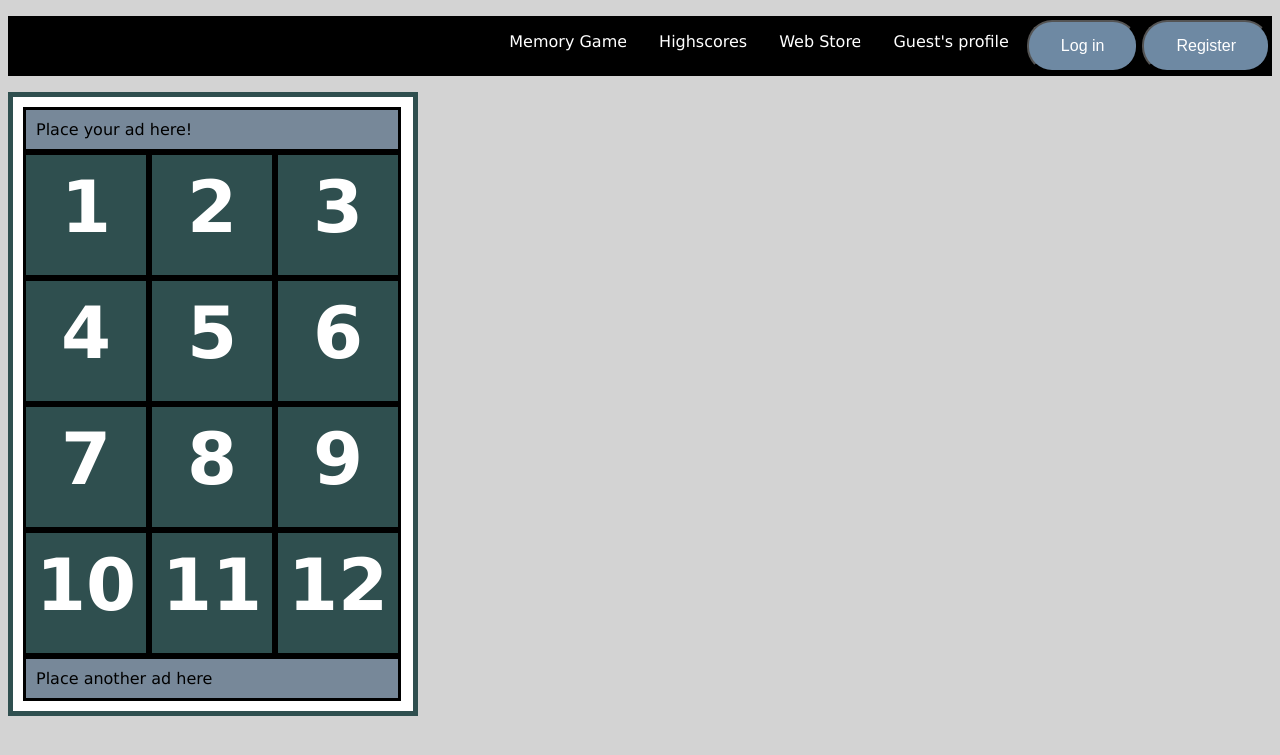
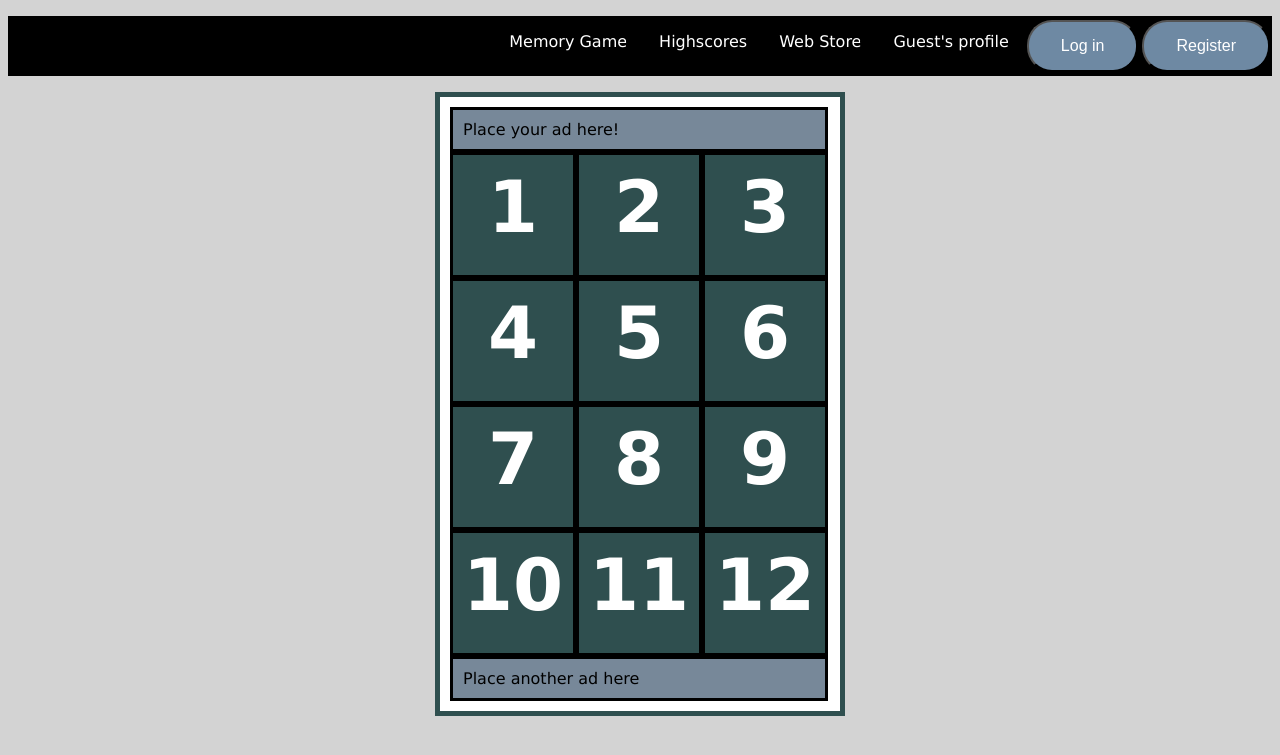
Before and after one commit to FransM22/SWA-MemoryGame, a PHP site: page / in a window 1280 px wide. Shown: the top 755 px of the page. Run offline with PHP 8.4, Linux system fonts and the light colour scheme.

Commit message:
Style update

```diff
--- a/styles/stylesheet_game.css
+++ b/styles/stylesheet_game.css
@@ -79,8 +79,7 @@ h1 {
   margin-top: 10px;
   color: white;
   font-weight: bold;
-  text-a
-  align: left;
+  text-align: left;
 }
 
 .button {
@@ -132,3 +131,8 @@ div {
     border: 5px solid darkslategrey;
     margin: 0;
 }
+
+.container {
+    margin-left: auto;
+    margin-right: auto;
+}
--- a/templates/main.tpl
+++ b/templates/main.tpl
@@ -10,7 +10,8 @@
   {$menu_section}
 
 
-  <div class="container">
+
+<div class="container">
 <div class="after-box">Place your ad here!</div>
 <div class="floating-box">1 </div>
 <div class="floating-box">2</div>
```
